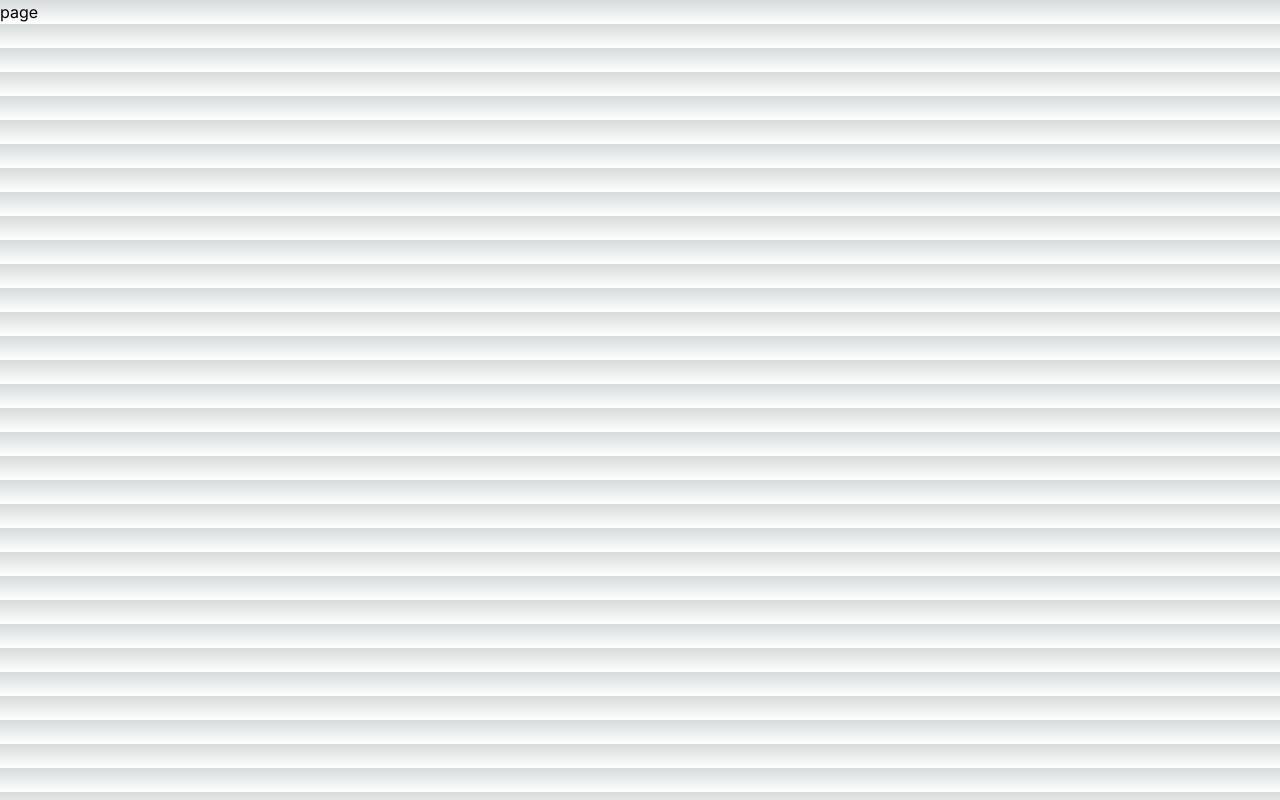
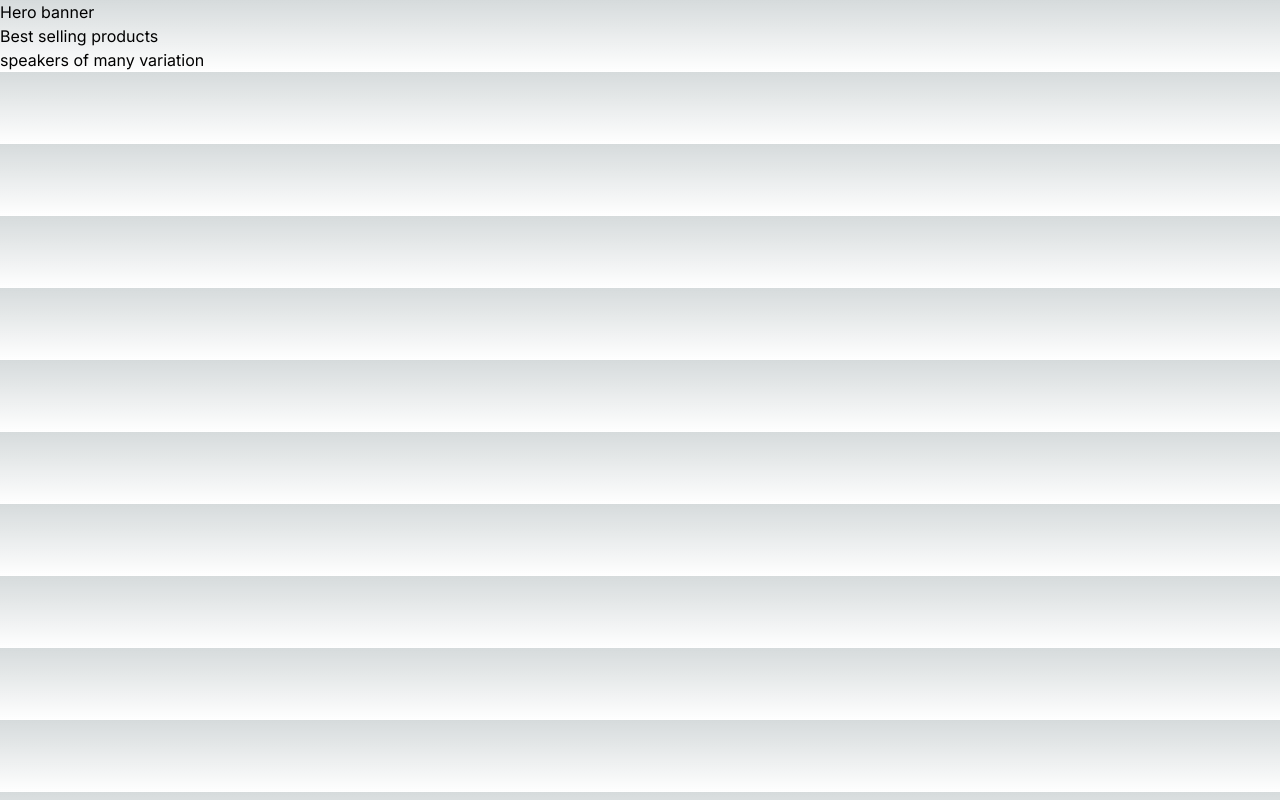
Before and after one commit to KeddyB/commerce, a Next.js app: page / in a window 1280 px wide. Built offline with nearby package versions, Linux system fonts and the light colour scheme.

Commit message:
babelrc makes it worse than normal

```diff
--- a/src/app/page.js
+++ b/src/app/page.js
@@ -1,9 +1,15 @@
 import React from 'react'
 
-const page = () => {
+const home = () => {
   return (
-    <div>page</div>
+    <>
+      Hero banner
+      <div>
+        <h2>Best selling products</h2>
+        <p>speakers of many variation</p>
+      </div>
+    </>
   )
 }
 
-export default page
+export default home
```
Also changed, not shown: .babelrc (deleted).
